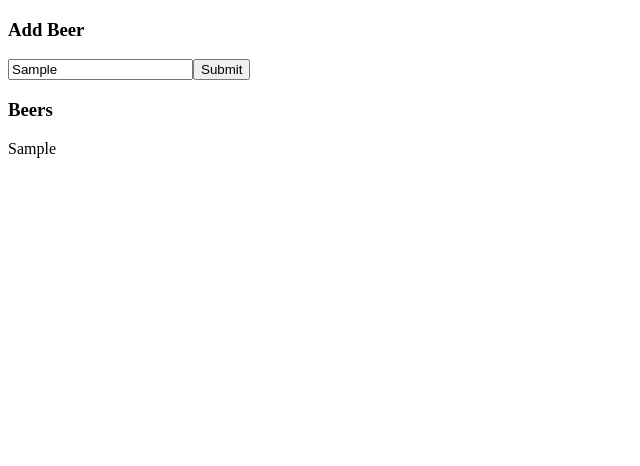
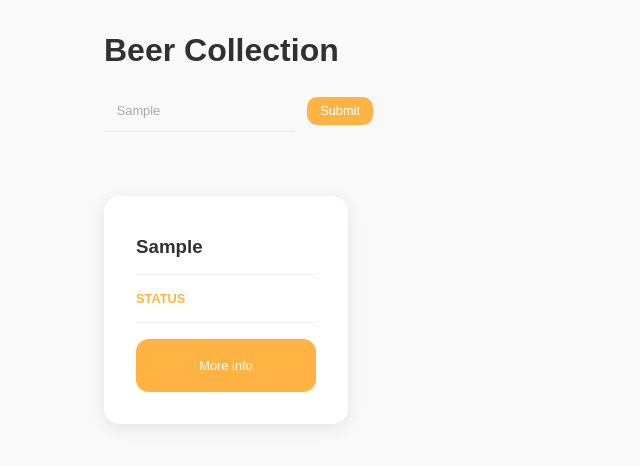
Before and after one commit to steffenpedersen/beer-collection, a Vue app: page / in a window 1280 px wide. Both pictures are taken after typing "Sample" into the empty fields and a click on the input "Submit". Shown: the top 466 px of the page, without its empty margins (0-640 px from the left). Built offline with nearby package versions, Linux system fonts and the light colour scheme; no server answers.

Commit message:
Add initial styling

```diff
--- a/src/App.vue
+++ b/src/App.vue
@@ -1,5 +1,6 @@
 <template>
   <div id="app">
+    <h1>Beer Collection</h1>
     <AddBeer />
     <Beers />
   </div>
@@ -19,4 +20,33 @@ export default {
 </script>
 
 <style>
+:root {
+  --color-dark: #313131;
+  --color-grey: #b1b1b1;
+  --color-light: #f9f9f9;
+  --color-yellow: #ffb343;
+  --color-white: #ffffff;
+}
+
+body {
+  background-color: var(--color-light);
+  color: var(--color-dark);
+  font-family: sans-serif;
+}
+
+#app {
+  margin: 1em 2em;
+}
+
+@media (min-width: 600px) {
+  #app {
+    margin: 2em 4em;
+  }
+}
+
+@media (min-width: 900px) {
+  #app {
+    margin: 2em 6em;
+  }
+}
 </style>
--- a/src/components/AddBeer.vue
+++ b/src/components/AddBeer.vue
@@ -1,12 +1,10 @@
 <template>
-  <div>
-    <h3>Add Beer</h3>
-
+  <section class="add-beer">
     <form @submit="onSubmit">
       <input type="text" v-model="name" placeholder="Add beer" />
       <input type="submit" value="Submit" />
     </form>
-  </div>
+  </section>
 </template>
 
 <script>
@@ -30,4 +28,31 @@ export default {
 </script>
 
 <style>
+.add-beer {
+  margin-bottom: 4em;
+}
+
+input[type="text"] {
+  background: transparent;
+  border: none;
+  font-size: 0.8em;
+  color: darkgray;
+  padding: 1em;
+  border-bottom: 1px solid rgba(177, 177, 177, 0.2);
+  margin-right: 1em;
+}
+
+input[type="text"]:focus {
+  outline: none;
+}
+
+input[type="submit"] {
+  background-color: var(--color-yellow);
+  border: none;
+  color: var(--color-white);
+  padding: 0.5em 1em;
+  border-radius: 0.8em;
+  font-size: 0.8em;
+  cursor: pointer;
+}
 </style>
--- a/src/components/Beers.vue
+++ b/src/components/Beers.vue
@@ -1,10 +1,17 @@
 <template>
-  <div>
-    <h3>Beers</h3>
-    <div v-for="beer in allBeers" :key="beer.id">
-      {{ beer.name }}
+  <section class="beers">
+    <div v-for="beer in allBeers" :key="beer.id" class="card">
+      <div class="card__header">
+        <time class="text-grey">{{ beer.createDate }}</time>
+        <h3 class="mrg-half">{{ beer.name }}</h3>
+      </div>
+      <div class="card__body">
+        <h4 class="text-yellow mrg-half">Status</h4>
+        <p class="mrg-half">{{ beer.statusDisplay }}</p>
+      </div>
+      <button>More info</button>
     </div>
-  </div>
+  </section>
 </template>
 
 <script>
@@ -23,4 +30,68 @@ export default {
 </script>
 
 <style>
+.beers {
+  display: grid;
+  column-gap: 2em;
+  row-gap: 2em;
+}
+
+@media (min-width: 600px) {
+  .beers {
+    grid-template-columns: 1fr 1fr;
+  }
+}
+
+@media (min-width: 900px) {
+  .beers {
+    grid-template-columns: 1fr 1fr 1fr 1fr;
+  }
+}
+
+.text-yellow {
+  color: var(--color-yellow);
+  font-size: 0.8em;
+  text-transform: uppercase;
+}
+
+.text-grey {
+  color: var(--color-grey);
+  font-size: 0.9em;
+  text-transform: uppercase;
+}
+
+.card {
+  display: inline-block;
+  background-color: var(--color-white);
+  padding: 2em;
+  border-radius: 1em;
+  box-shadow: 0 0.25em 1em rgba(48, 48, 48, 0.1);
+}
+
+.card__header {
+  border-bottom: 1px solid rgba(177, 177, 177, 0.2);
+  padding-bottom: 0.5em;
+}
+
+.card__body {
+  padding-top: 0.5em;
+  border-bottom: 1px solid rgba(177, 177, 177, 0.2);
+  padding-bottom: 0.5em;
+  margin-bottom: 1em;
+}
+
+button {
+  background-color: var(--color-yellow);
+  border: none;
+  color: var(--color-white);
+  padding: 1.5em 2em;
+  border-radius: 1em;
+  width: 100%;
+  font-size: 0.8em;
+  cursor: pointer;
+}
+
+.mrg-half {
+  margin: 0.5rem 0;
+}
 </style>
```
